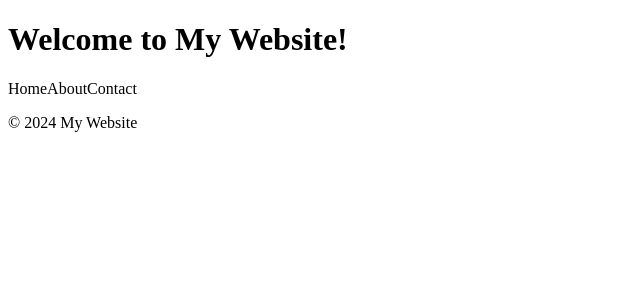
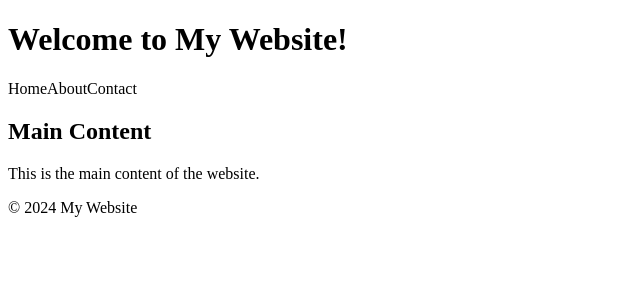
Before and after one commit to DylanIz/ReactTraining, a React (Vite) app in the folder ReactUpskill/react-demo/: page / in a window 1280 px wide. Shown: the top 300 px of the page, without its empty margins (0-640 px from the left). Built offline with nearby package versions, Linux system fonts and the light colour scheme.

Commit message:
MainComponent

```diff
--- a/ReactUpskill/react-demo/src/App.tsx
+++ b/ReactUpskill/react-demo/src/App.tsx
@@ -1,5 +1,6 @@
 import Footer from "./Components/Footer";
 import Header from "./Components/Header";
+import MainComponent from "./Components/MainComponent";
 
 type Props = {};
 
@@ -7,6 +8,7 @@ const App = ({}: Props) => {
   return (
     <>
       <Header />
+      <MainComponent />
       <Footer />
     </>
   );
--- /dev/null
+++ b/ReactUpskill/react-demo/src/Components/MainComponent.tsx
@@ -0,0 +1,12 @@
+type Props = {};
+
+const MainComponent = (props: Props) => {
+  return (
+    <main>
+      <h2>Main Content</h2>
+      <p>This is the main content of the website.</p>
+    </main>
+  );
+};
+
+export default MainComponent;
```
